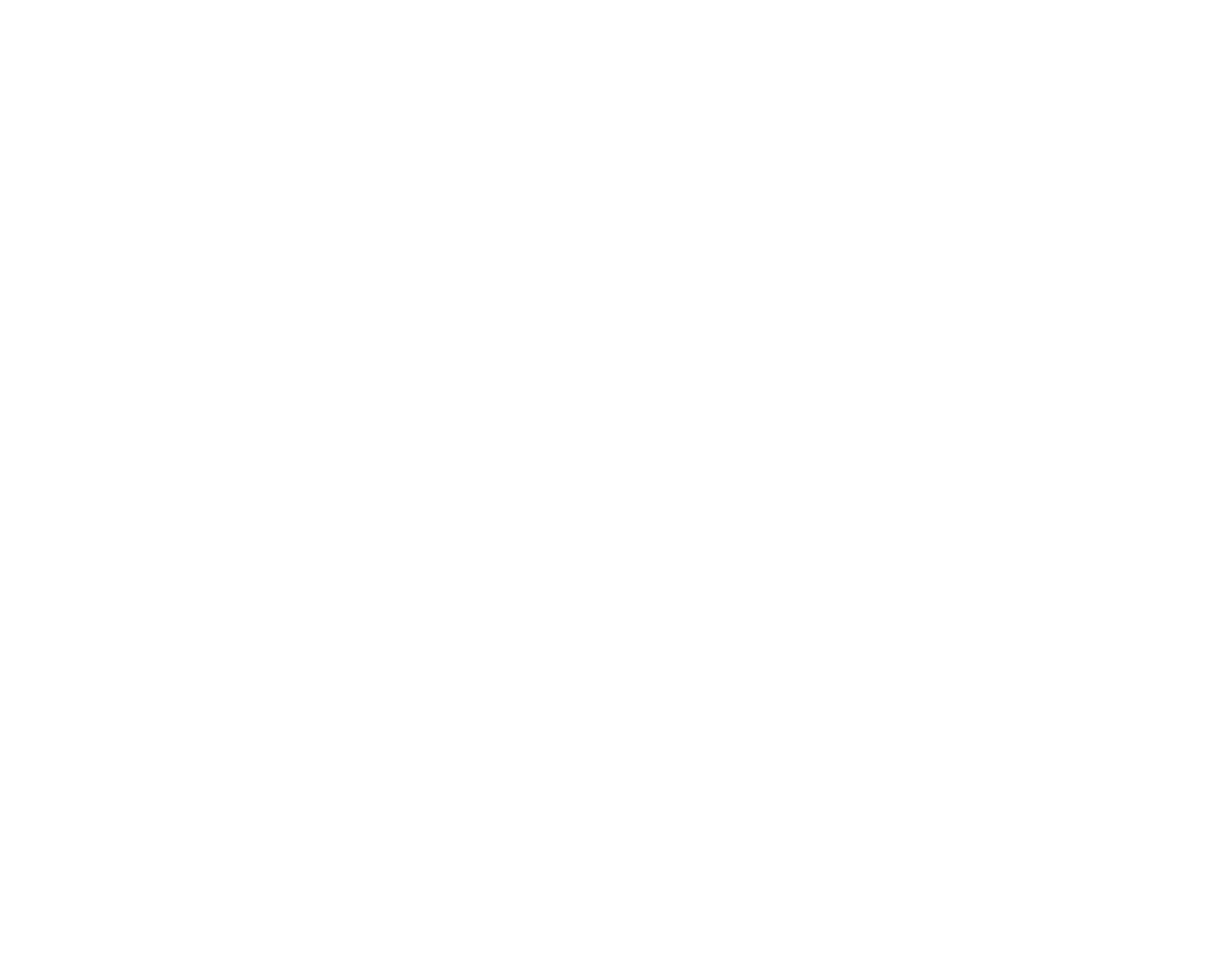
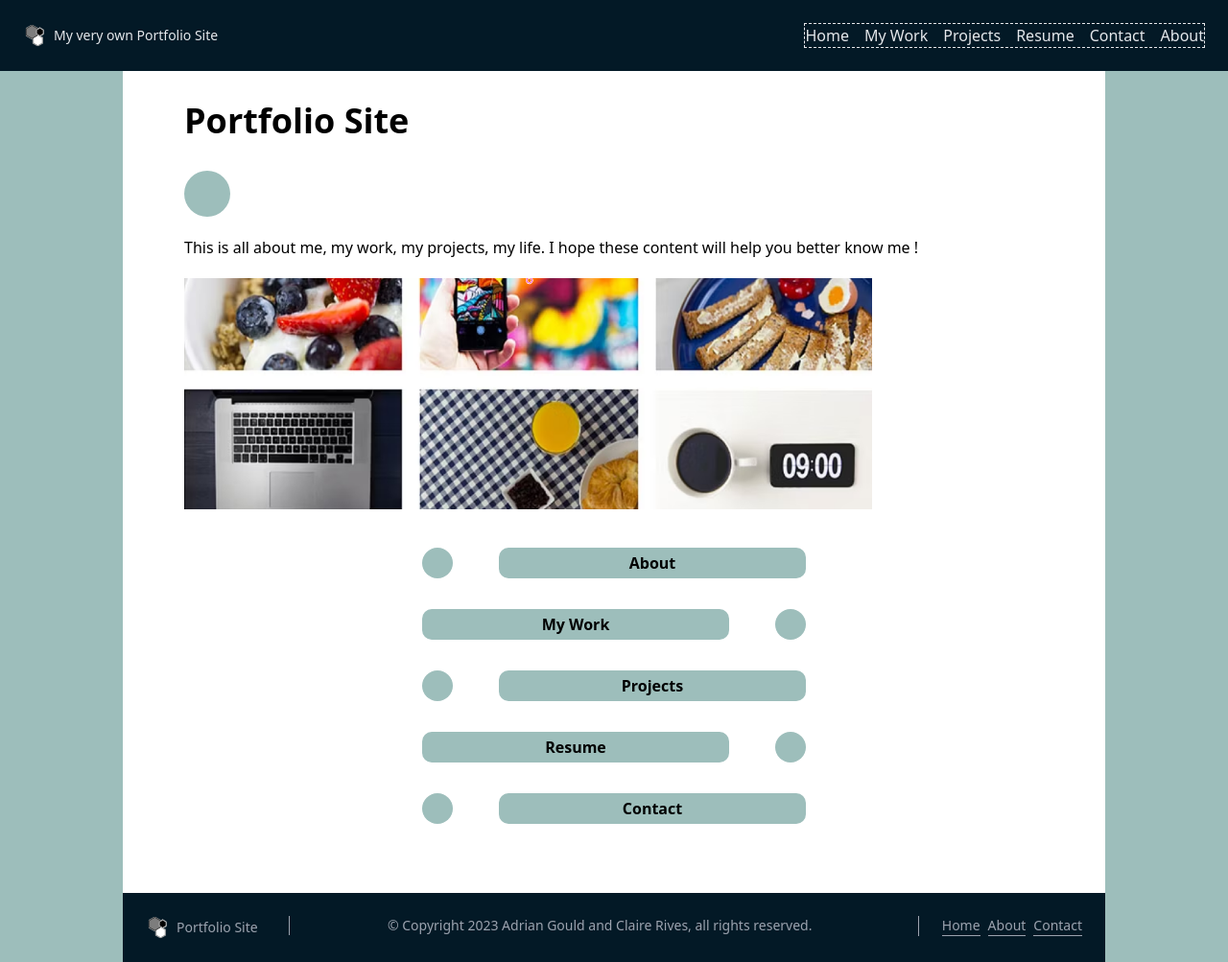
Before and after one commit to Claire863/C4Prog-WT-PROJ, a plain HTML site: page index.html in a window 1280 px wide. Shown: the whole page at 96% size. Before the commit the page ends 800 px from the top, so only its background shows below. Drawn offline with Linux system fonts and the light colour scheme.

Commit message:
feat(home): html and css

```diff
--- a/assets/css/style.css
+++ b/assets/css/style.css
@@ -38,5 +38,6 @@
   display: flex;
   justify-content: space-between;
   margin: 2rem;
-  max-width: 25rem;
+  width: 25rem;
+  max-width: 100%;
 }
--- a/index.html
+++ b/index.html
@@ -0,0 +1,93 @@
+<!DOCTYPE html>
+<html lang="en">
+<head>
+    <meta charset="UTF-8">
+    <meta name="viewport" content="width=device-width, initial-scale=1.0">
+    <title>Portfolio</title>
+    <link rel="stylesheet" href="./assets/css/reset_meyerweb.css">
+    <link rel="stylesheet" href="./assets/css/style.css">
+    <link rel="stylesheet" href="./assets/css/style_tailwind.css">
+</head>
+<body class="bg-ash-gray">
+    <header class="sticky top-0">
+        <div class="flex flex-col justify-between p-6 mx-auto md:flex-row gap-2 bg-charcoal text-gray-200">
+            <a class="flex items-center mb-4 title-font md:mb-0 gap-2">
+                <img src="../../assets/img/SCC-Logo.svg" alt="SCC Logo" class="h-6">
+                <h1 class="text-sm">My very own Portfolio Site</h1>
+            </a>
+            <div class="flex text-base md:ml-auto border border-dashed">
+                <nav>
+                    <ul class="flex flex-row space-x-4">
+                        <li><a href=".">Home</a></li>
+                        <li><a href="mywork.html">My Work</a></li>
+                        <li><a href="projects.html">Projects</a></li>
+                        <li><a href="resume.html">Resume</a></li>
+                        <li><a href="contact.html">Contact</a></li>
+                        <li><a href="about.html">About</a></li>
+                    </ul>
+                </nav>
+            </div>
+        </div>
+
+    </header>
+    <main class="w-4/5 mx-auto bg-white pb-8 px-16">
+        <h1 class="text-4xl font-bold py-8">Portfolio Site</h1>
+        <div class="cercle"></div>
+        <p class="text-base my-5">This is all about me, my work, my projects, my life. I hope these content will help you better know me !</p>
+        <img src="../../assets/img/landing-page.png" width="80%" alt="nice pic" >
+
+        <div class="place-items-center my-10" id="menu-all">
+            <div class="menu">
+                <div class="ellipse"></div>
+                <div class="rectangle-right hover:bg-charcoal hover:text-white hover:text-1xl">
+                    <a href="about.html">About</a>
+                </div>
+            </div>
+            <div class="menu">
+                <div class="rectangle-left hover:bg-charcoal hover:text-white hover:text-1xl">
+                    <a href="mywork.html">My Work</a>
+                </div>
+                <div class="ellipse"></div>
+
+            </div>
+            <div class="menu">
+                <div class="ellipse"></div>
+                <div class="rectangle-right hover:bg-charcoal hover:text-white hover:text-1xl">
+                    <a href="projects.html">Projects</a>
+                </div>
+            </div>
+            <div class="menu">
+                <div class="rectangle-left hover:bg-charcoal hover:text-white hover:text-1xl">
+                    <a href="resume.html">Resume</a>
+                </div>
+                <div class="ellipse"></div>
+
+            </div>
+            <div class="menu">
+                <div class="ellipse"></div>
+                <div class="rectangle-right hover:bg-charcoal hover:text-white hover:text-1xl">
+                    <a href="contact.html">Contact</a>
+                </div>
+            </div>
+
+        </div>
+    </main>
+    <footer>
+        <div class="text-gray-400 bg-charcoal body-font w-4/5 container flex flex-col items-start justify-between p-6 mx-auto md:flex-row gap-2">
+            <a class="flex items-center mb-4 title-font md:mb-0 gap-2 hover:text-white transition duration-500 ease-in-out">
+                <img src="../../assets/img/SCC-Logo.svg" alt="SCC Logo" class="h-6">
+                <h1 class="text-sm">Portfolio Site</h1>
+            </a>
+            <div class="flex flex-wrap text-sm pl-6 ml-6 text-base border-l border-gray-400 grow ">
+                <p class="m-auto">© Copyright 2023 Adrian Gould and Claire Rives, all rights reserved.</p>
+            </div>
+            <div class="flex flex-wrap text-sm pl-6 ml-6 text-base border-l border-gray-400 md:mr-auto gap-2">
+                <a href="." class="border-b border-gray-400 hover:border-gray-200 hover:text-white transition duration-500 ease-in-out">Home</a>
+                <a href="about.html" class="border-b border-gray-400 hover:border-gray-200 hover:text-white transition duration-500 ease-in-out">About</a>
+                <a href="contact.html" class="border-b border-gray-400 hover:border-gray-200 hover:text-white transition duration-500 ease-in-out">Contact</a>
+            </div>
+        </div>
+
+    </footer>
+</body>
+</html>
```
Also changed, not shown: about.html (+17 -0 lines).
